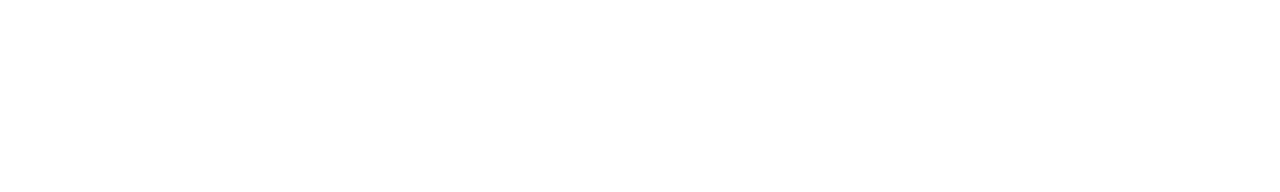
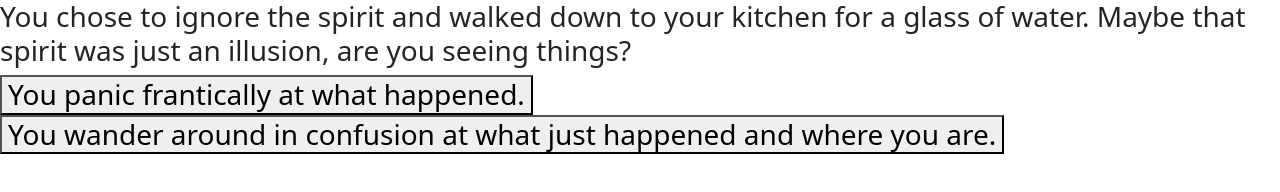
Before and after one commit to jancarloa0524/adventure-project, a plain HTML site: page situation-html/if-ignore.html in a window 1280 px wide. Drawn offline with nearby package versions, Linux system fonts and the light colour scheme; files that its build step writes are made by us from their sources.

Commit message:
back-to-bed

```diff
--- a/situation-html/if-ignore.html
+++ b/situation-html/if-ignore.html
@@ -10,6 +10,12 @@
     </head>
 
     <body>
-
+        <h3>You chose to ignore the spirit and walked down to your kitchen for a glass of water. Maybe that spirit was just an illusion, are you seeing things?<h3>
+        <div class="button">
+            <a href="situation-hmtl/look-around.html"> <button> You panic frantically at what happened. </button></a>
+        </div>
+        <div class="button">
+            <a href="situation-hmtl/.html"> <button> You wander around in confusion at what just happened and where you are. </button></a>
+        </div>
     </body>
 </html>
```
Also changed, not shown: situation-html/back-to-bed.html (added).
